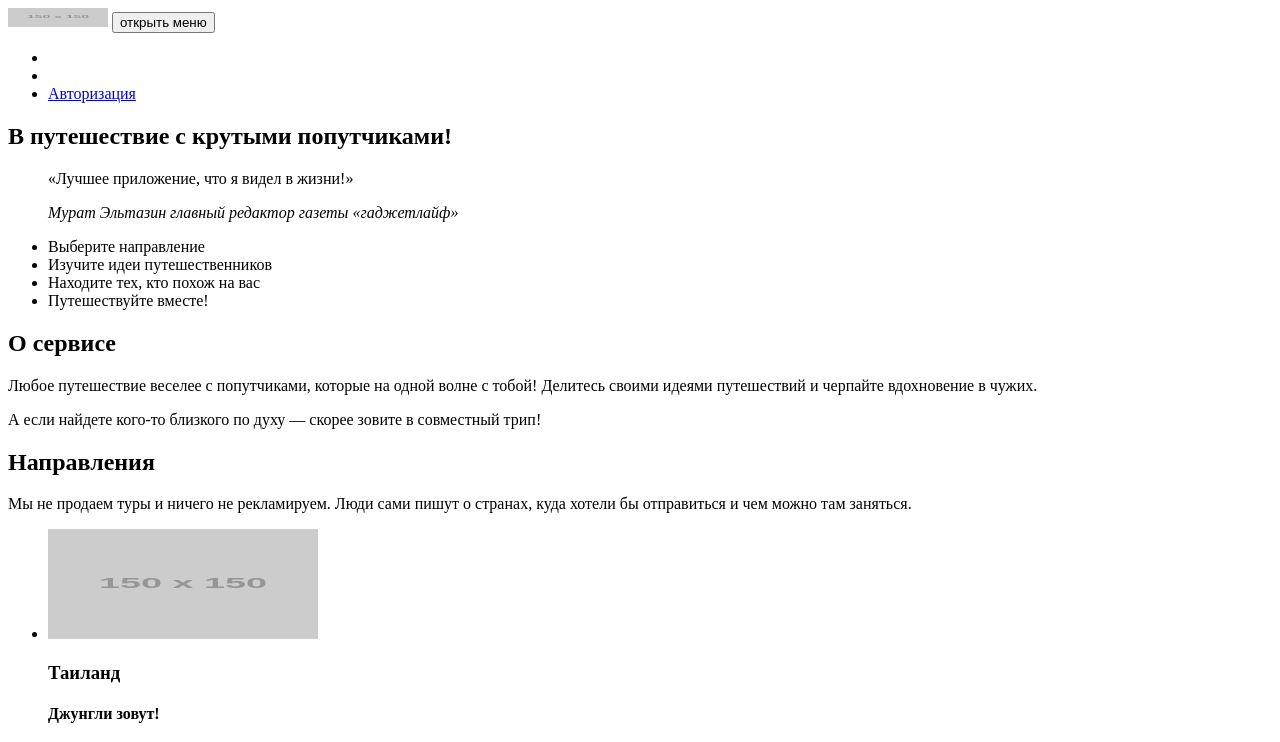
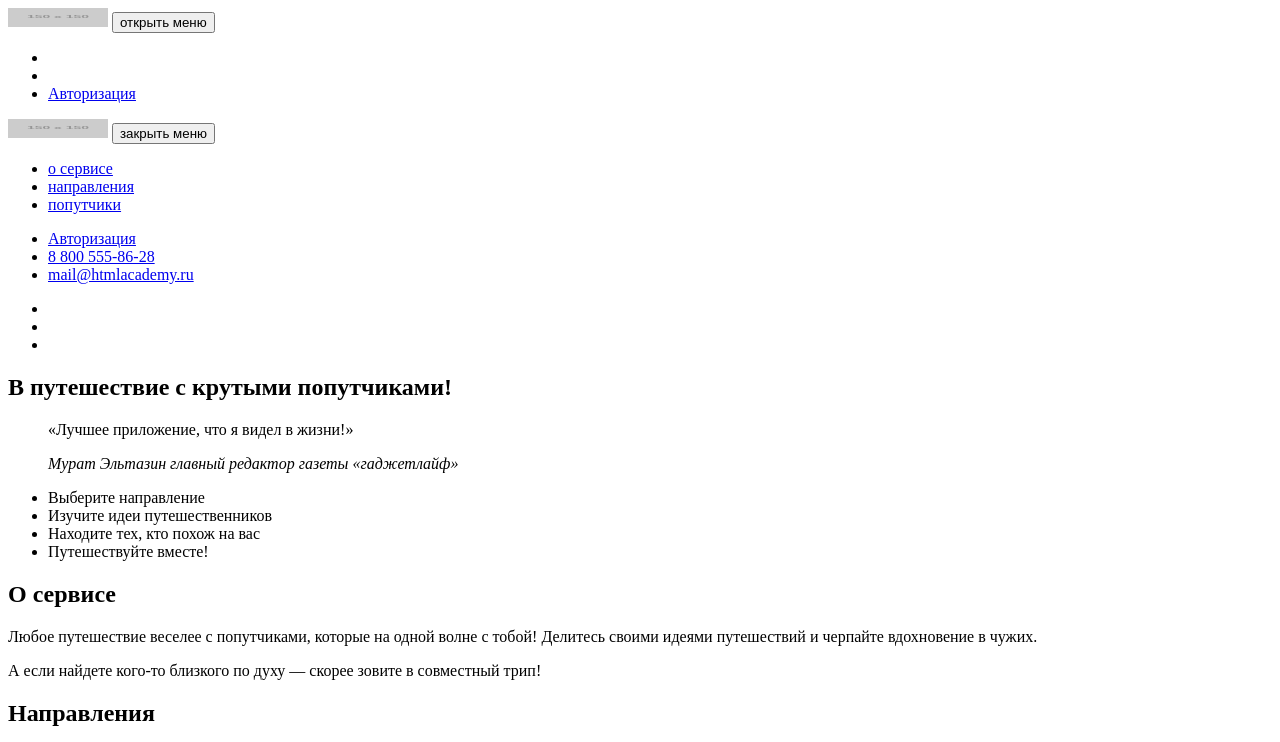
Before and after one commit to alrami9/1134459-pognali-18, a website: page source/index.html in a window 1280 px wide. Shown: the top 742 px of the page. Drawn offline with Linux system fonts and the light colour scheme; placeholder pictures from the web are drawn by us.

Commit message:
Добавляет попап меню в хедере

```diff
--- a/source/index.html
+++ b/source/index.html
@@ -24,6 +24,39 @@
           </li>
         </ul>
       </nav>
+      <div class="menu-popup">
+        <a class="page-header__logo logo">
+          <img class="logo__image logo__image--logo-popup" src="https://via.placeholder.com/150x150" width="100" height="19" alt="logo">
+        </a>
+        <button class="main-nav__toggle" type="button" name="button">закрыть меню</button>
+        <ul class="menu-list">
+          <li class="menu-list__item"><a class="menu-list__link" href="#">о сервисе</a></li>
+          <li class="menu-list__item"><a class="menu-list__link" href="#">направления</a></li>
+          <li class="menu-list__item"><a class="menu-list__link" href="#">попутчики</a></li>
+        </ul>
+        <ul class="page-header__user-list user-list">
+          <li class="user-list__item">
+            <a class="user-list__login inner-link" href="#">Авторизация</a>
+          </li>
+          <li class="user-list__item">
+            <a class="user-list__tel" href="tel:88005558628">8 800 555-86-28</a>
+          </li>
+          <li class="user-list__item">
+            <a class="user-list__email" href="mailto:mail@htmlacademy.ru">mail@htmlacademy.ru</a>
+          </li>
+        </ul>
+        <ul class="page-header__social social">
+          <li class="social__item">
+            <a class="social__link social__link--popap-social-link social__link--fb" href="#"></a>
+          </li>
+          <li class="social__item">
+            <a class="social__link social__link--popap-social-link social__link--vk" href="#"></a>
+          </li>
+          <li class="social__item">
+            <a class="social__link social__link--popap-social-link social__link--inst" href="#"></a>
+          </li>
+        </ul>
+      </div>
     </header>
 
     <main class="page-main">
```
